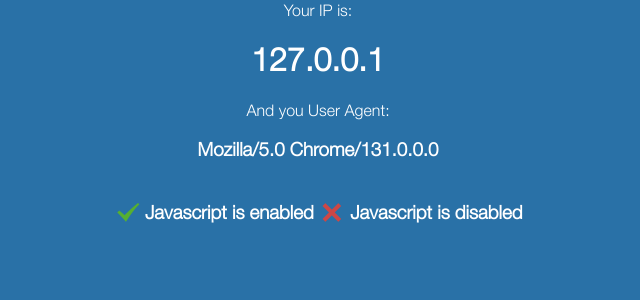
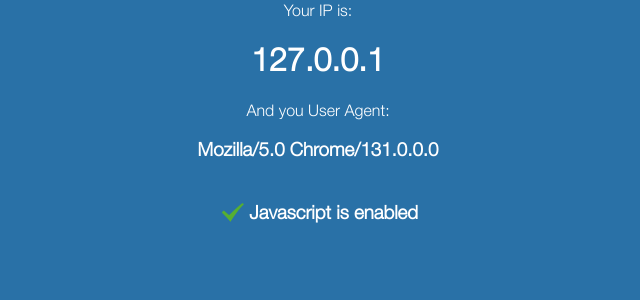
Before and after one commit to jorgegarciadev/cualesmiip, a Flask app: page / in a window 1280 px wide. Shown: the part 210-510 px from the top of the page, without its empty margins (322-962 px from the left). Run offline with Flask 2, Linux system fonts and the light colour scheme.

Commit message:
I'm an idiot

```diff
--- a/app/templates/index.html
+++ b/app/templates/index.html
@@ -18,14 +18,12 @@
       <p>And you User Agent:</p>
       <h3>{{data.user_agent}}</h3>
       <h3 id="js">
-        <script type="text/javascript">
-          document.getElementById('js').innerHTML = '<span class="icon-ok"></span> Javascript is enabled'
-        </script>
-        <span class="icon-cancel"></span> Javascript is disabled
+        <span class='icon-cancel'></span> Javascript is disabled
       </h3>
     </div>
   </body>
   <!-- Les scripts olé -->
-  <script>
+  <script type="text/javascript">
+    document.getElementById("js").innerHTML = "<span class='icon-ok'></span> Javascript is enabled";
   </script>
 </html>
```
